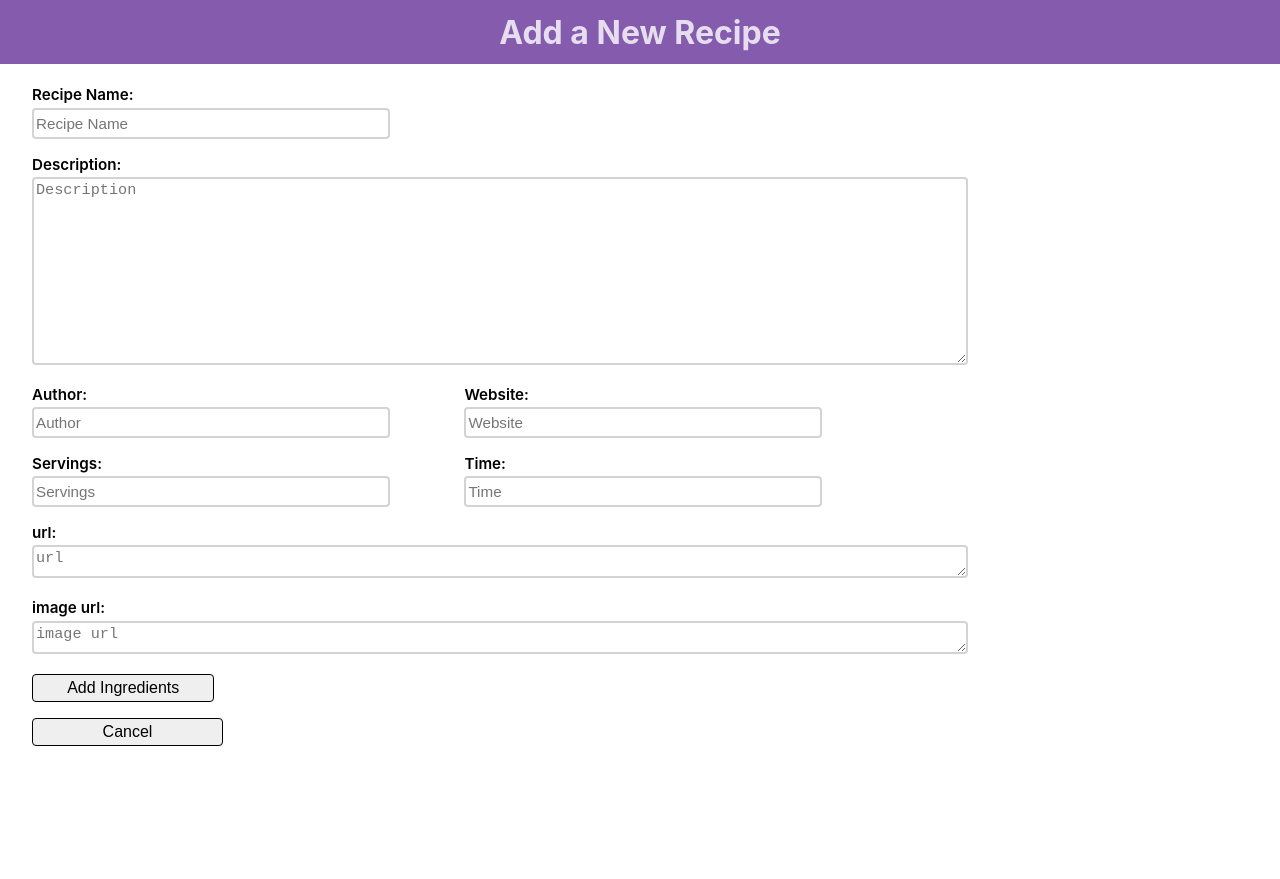
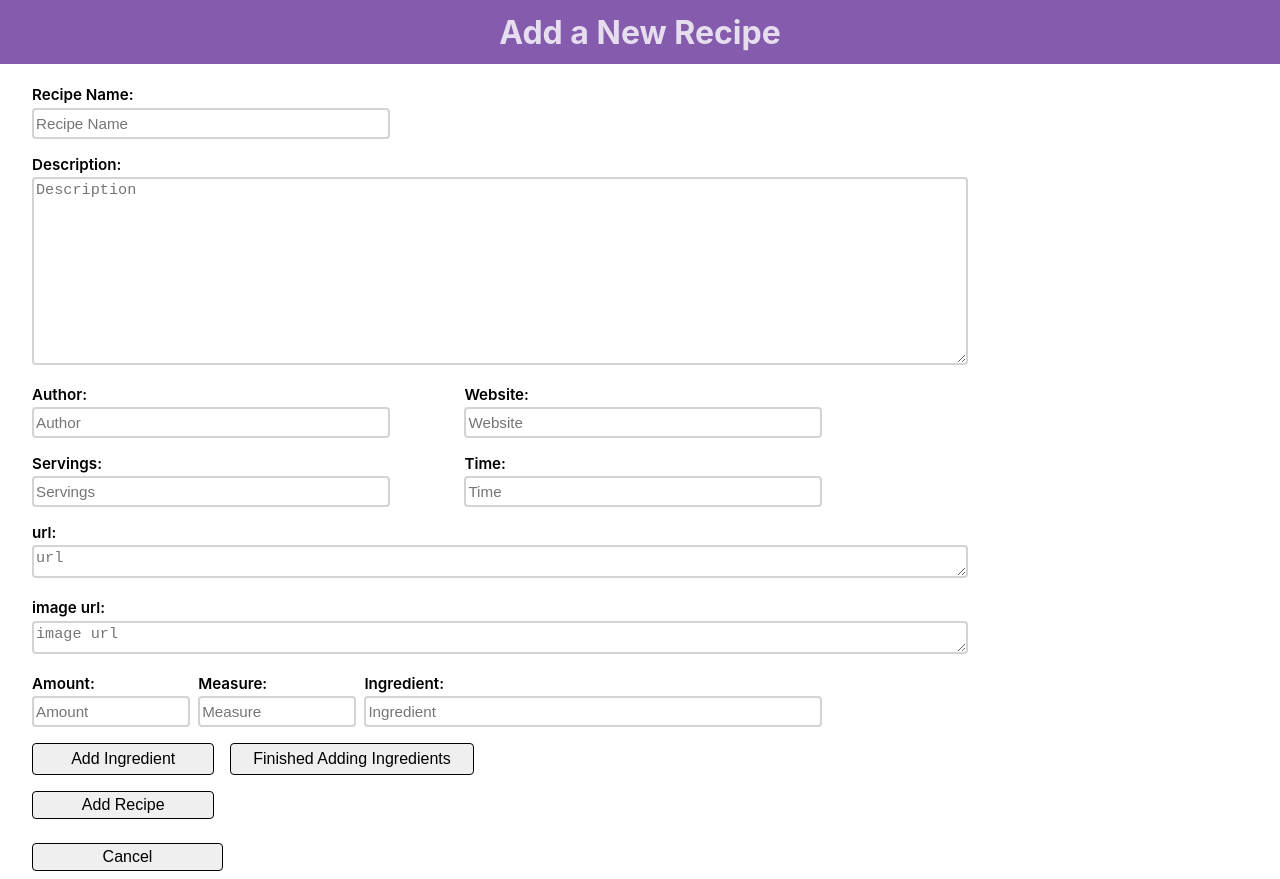
Before and after one commit to tpsnugget/RecipeApp, a React (Create React App) app in the folder client/: page /AddRecipe in a window 1280 px wide. Before the commit the page ends 800 px from the top, so only its background shows below. Built offline with nearby package versions, Linux system fonts and the light colour scheme; the HTML template or start-up script is replaced by a standard one.

Commit message:
Made a Component (AddIngredients) that lets me add as many ingredients as I want to an array and then send that back to the Parent. This will work nicely for the prep steps too. That will be next.

```diff
--- /dev/null
+++ b/client/src/AddIngredients.css
@@ -0,0 +1,102 @@
+.AddIngredients-container {
+   width: 100%;
+   display: flex;
+   flex-direction: column;
+   margin: auto;
+}
+
+.AddIngredients-div {
+   margin-bottom: 2rem;
+   width: 40%;
+}
+
+.AddIngredients-array-div {
+   display: flex;
+}
+
+.AddIngredients-ingredients {
+   width: 35%;
+}
+
+.AddIngredients-ingredients {
+   width: 60%;
+}
+
+.AddIngredients-input-ingredient {
+   width: 450px;
+   height: 25px;
+   border-radius: 0.25rem;
+   border: 2px solid lightgray;
+}
+
+.AddIngredients-input-amount {
+   width: 150px;
+   height: 25px;
+   border-radius: 0.25rem;
+   border: 2px solid lightgray;
+}
+
+.AddIngredients-measure {
+   width: 150px;
+   height: 32px;
+   border: 2px solid lightgray;
+}
+
+.AddIngredients-input-measure {
+   width: 150px;
+   height: 25px;
+   border-radius: 0.25rem;
+   border: 2px solid lightgray;
+}
+
+.AddIngredients-textarea {
+   height: 25px;
+   border-radius: 0.25rem;
+   border: 2px solid lightgray;
+}
+
+.AddIngredients-textarea-description {
+   border-radius: 0.25rem;
+   border: 2px solid lightgray;
+}
+
+.AddIngredients-label {
+   text-align: left;
+   font-size: 0.95rem;
+   font-weight: 600;
+   margin-bottom: 1rem;
+}
+
+textarea, input, select {
+   font-size: 0.95rem;
+   margin-top: 0.2rem;
+}
+
+.AddIngredients-two-columns {
+   width: 65%;
+   display: flex;
+   justify-content: space-between;
+}
+
+.AddIngredients-right-column {
+   justify-content: right;
+}
+
+.AddIngredients-button-div {
+   display: flex;
+   align-items: center;
+}
+
+.AddIngredients-submit-button {
+   width: 15%;
+   height: 32px;
+   margin: 0;
+   margin-bottom: 1rem;
+}
+
+.AddIngredients-finished-button {
+   width: 20%;
+   height: 32px;
+   margin: 0 1rem;
+   margin-bottom: 1rem;
+}
--- a/client/src/AddIngredients.js
+++ b/client/src/AddIngredients.js
@@ -1,69 +1,97 @@
-<p>Ingredients:</p>
-   <label>Amount
+import React, { Component } from "react"
+import "./AddIngredients.css"
+
+class AddIngredients extends Component {
+
+   constructor(props) {
+      super(props)
+      this.state = {
+         amount: "",
+         measure: "",
+         ingredient: "",
+         ingredients: []
+      }
+      this.handleChange = this.handleChange.bind(this)
+      this.addIngredient = this.addIngredient.bind(this)
+      this.handleSubmit = this.handleSubmit.bind(this)
+   }
+
+   handleChange(e) {
+      this.setState({
+         [e.target.name]: e.target.value
+      })
+   }
+
+   addIngredient(e) {
+      e.preventDefault()
+      e.stopPropagation()
+
+      const { amount, measure, ingredient, ingredients } = this.state
+
+      this.setState({
+         ingredients: [...ingredients, { amount: amount, measure: measure, ingredient: ingredient }],
+      })
+   }
+
+   handleSubmit(e) {
+      e.preventDefault()
+      this.props.addIngredients(this.state.ingredients)
+   }
+
+   render() {
+      return (
+         <div>
+
+            <form onSubmit={this.addIngredient}>
+
+               <div className="AddIngredients-container">
+
+                  <div className="AddIngredients-two-columns">
+                     <label className="AddIngredients-label">Amount:
+                     <div>
                            <input
-         className="AddRecipe-input"
-         type="text"
-         placeholder="Ingredient"
-         name="ingredients"
-         onChange={this.handleChange}>
-      </input>
-   </label>
-   <label>Ingredient
+                              className="AddIngredients-input-amount"
+                              type="text"
+                              placeholder="Amount"
+                              name="amount"
+                              onChange={this.handleChange}>
+                           </input>
+                        </div>
+                     </label>
+
+                     <label className="AddIngredients-label">Measure:
+                     <div>
                            <input
-         className="AddRecipe-input"
-         type="text"
-         placeholder="Ingredient"
-         name="ingredients"
-         onChange={this.handleChange}>
-      </input>
-   </label>
+                              className="AddIngredients-input-measure"
+                              type="text"
+                              placeholder="Measure"
+                              name="measure"
+                              onChange={this.handleChange}>
+                           </input>
+                        </div>
+                     </label>
 
-   <label>Prep:
+                     <label className="AddIngredients-label">Ingredient:
+                     <div>
                            <input
-         className="AddRecipe-input"
-         type="text"
-         placeholder="Prep"
-         name="prep"
-         onChange={this.handleChange}>
-      </input>
-   </label>
+                              className="AddIngredients-input-ingredient"
+                              type="text"
+                              placeholder="Ingredient"
+                              name="ingredient"
+                              onChange={this.handleChange}>
+                           </input>
+                        </div>
+                     </label>
+                  </div>
+                  <div className="AddIngredients-button-div">
+                     <button className="AddIngredients-submit-button">Add Ingredient</button>
+                     <button className="AddIngredients-finished-button" onClick={this.handleSubmit}>Finished Adding Ingredients</button>
+                  </div>
+               </div>
+            </form>
+         </div>
+      )
+   }
+}
 
-   <label>Cooked:
-                           <input
-         className="AddRecipe-input"
-         type="text"
-         placeholder="Yes or No"
-         name="cooked"
-         onChange={this.handleChange}>
-      </input>
-   </label>
-
-   <label>Cooked Date:
-                           <input
-         className="AddRecipe-input"
-         type="text"
-         placeholder="Cooked Date"
-         name="cooked_date"
-         onChange={this.handleChange}>
-      </input>
-   </label>
-
-   <label>Keywords:
-                           <input
-         className="AddRecipe-input"
-         type="text"
-         placeholder="Keywords"
-         name="keywords"
-         onChange={this.handleChange}>
-      </input>
-   </label>
-
-   <label>Rating:
-                           <input
-         className="AddRecipe-input"
-         type="text"
-         placeholder="Rating"
-         name="rating"
-         onChange={this.handleChange}>
-      </input>
-   </label>
+export default AddIngredients
--- a/client/src/AddRecipe.css
+++ b/client/src/AddRecipe.css
@@ -78,10 +78,10 @@ textarea, input {
    margin: 0;
 }
 
-.AddRecipe-cancel-button {
+.AddRecipe-addIngredients-button, .AddRecipe-cancel-button {
    width: 191px;
    display: flex;
    justify-content: center;
    margin-left: 2.5%;
-   margin-top: 1rem;
+   margin-bottom: 0.5rem;
 }
--- a/client/src/AddRecipe.js
+++ b/client/src/AddRecipe.js
@@ -3,6 +3,7 @@ import { Redirect } from "react-router-dom"
 import "./AddRecipe.css"
 import axios from "axios"
 import Snackbar from '@material-ui/core/Snackbar';
+import AddIngredients from "./AddIngredients"
 
 class AddRecipe extends Component {
 
@@ -17,7 +18,7 @@ class AddRecipe extends Component {
          image: "",
          servings: "",
          time: "",
-         ingredients: [""],
+         ingredients: [],
          prep: [""],
          cooked: "",
          cooked_date: "",
@@ -27,12 +28,14 @@ class AddRecipe extends Component {
          recipeValidationError: false,
          snackBarOpen: false,
          msg: "",
-         cancel: false
+         cancel: false,
+         goToAddIngredients: false
       }
       this.handleChange = this.handleChange.bind(this)
       this.handleSubmit = this.handleSubmit.bind(this)
       this.addPrep = this.addPrep.bind(this)
       this.cancel = this.cancel.bind(this)
+      this.addIngredients = this.addIngredients.bind(this)
    }
 
    handleChange(e) {
@@ -112,9 +115,13 @@ class AddRecipe extends Component {
       this.setState({cancel: true})
    }
 
+   addIngredients(e){
+      this.setState({ingredients: e})
+   }
+
    render() {
 
-      const { addRecipeSuccessful, recipeValidationError, cancel } = this.state
+      const { addRecipeSuccessful, recipeValidationError, cancel, goToAddIngredients } = this.state
 
       return (
          <div>
@@ -233,7 +240,10 @@ class AddRecipe extends Component {
                      </textarea>
                      </div>
                   </label>
-                  <button className="AddRecipe-submit-button">Add Ingredients</button>
+
+                  <AddIngredients addIngredients={this.addIngredients}/>
+
+                  <button className="AddRecipe-submit-button">Add Recipe</button>
                </div>
             </form>
             <button className="AddRecipe-cancel-button" onClick={this.cancel}>Cancel</button>
--- a/client/src/App.js
+++ b/client/src/App.js
@@ -1,4 +1,4 @@
-import React from 'react';
+import React, { Component } from 'react';
 import { Route, Switch } from "react-router-dom"
 import Recipes from "./Recipes"
 import Show from "./Show"
@@ -8,10 +8,16 @@ import Error from "./Error"
 import Signup from "./Signup"
 import Login from "./Login"
 import AddRecipe from "./AddRecipe"
+import AddIngredients from "./AddIngredients"
 import './App.css';
 
-function App() {
+class App extends Component {
 
+  constructor(props) {
+    super(props)
+  }
+
+  render() {
     return (
       <div className="App">
         <Switch>
@@ -19,6 +25,9 @@ function App() {
           </Route>
           <Route exact path="/AddRecipe">
             <AddRecipe />
+          </Route>
+          <Route exact path="/addIngredients">
+            <AddIngredients />
           </Route>
           <Route exact path="/recipes">
             <Recipes />
@@ -42,5 +51,6 @@ function App() {
       </div>
     );
   }
+}
 
 export default App;
```
Lines whose indentation alone changed are shown as unchanged.
